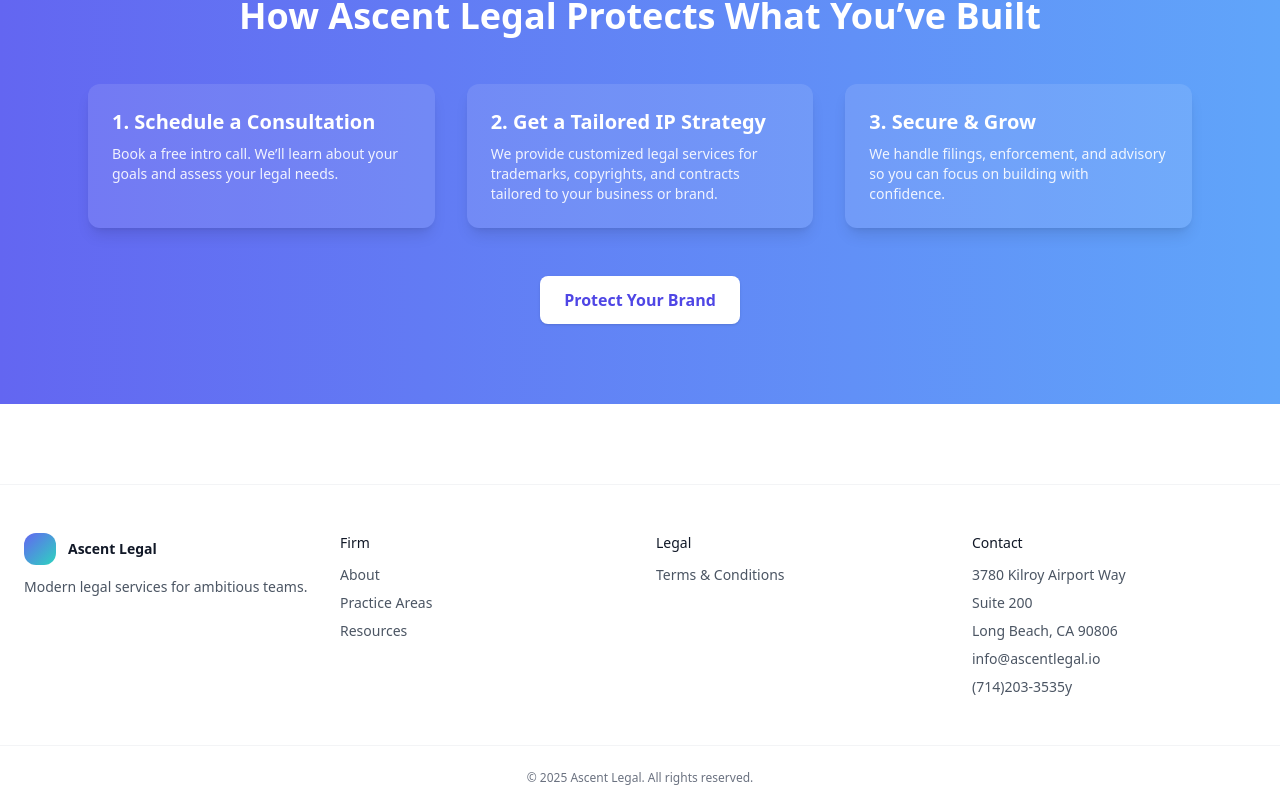
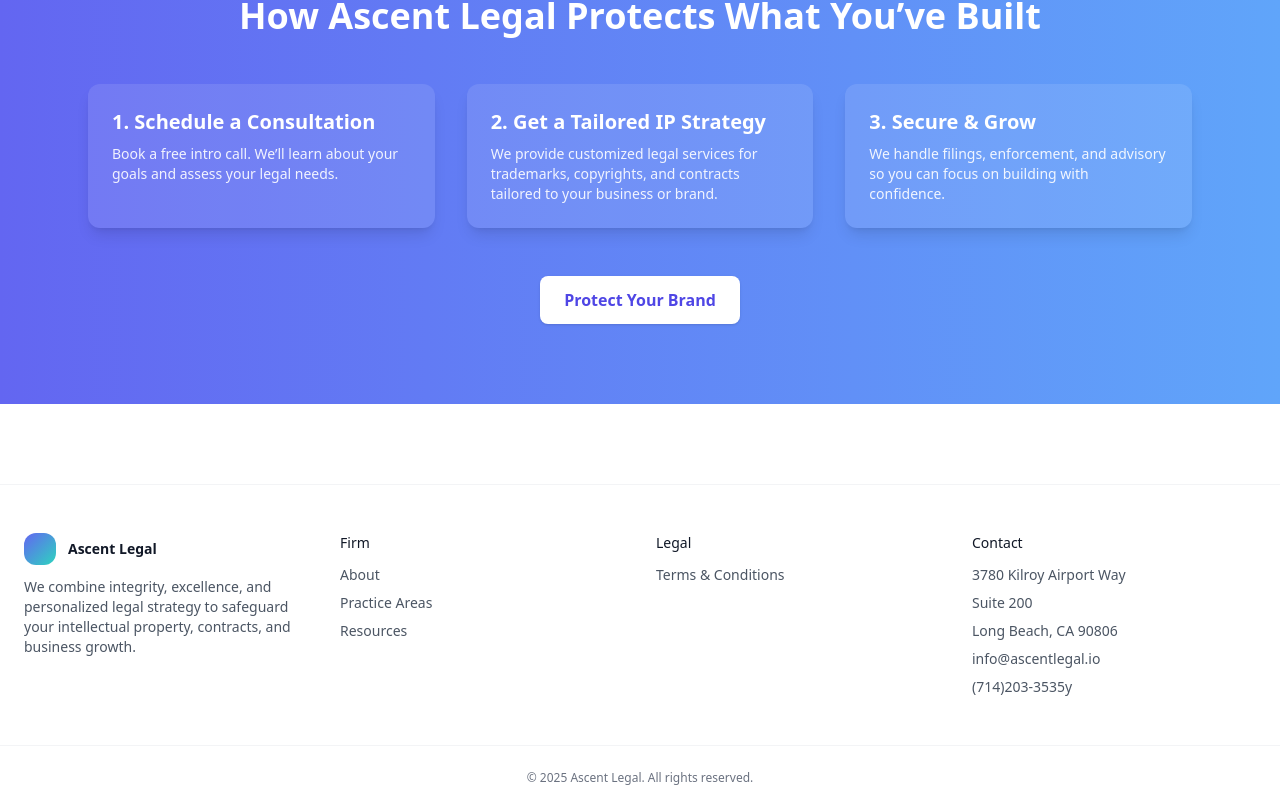
Before and after one commit to ajdreams17/Ascentlegal, a Next.js app: page / in a window 1280 px wide. Shown: the part 1350-2160 px from the top of the page. Built offline with nearby package versions, Linux system fonts and the light colour scheme.

Commit message:
Update page.jsx

```diff
--- a/app/page.jsx
+++ b/app/page.jsx
@@ -59,7 +59,7 @@ function Shell({ children, onNavigate, current }) {
               <div className="h-8 w-8 rounded-xl bg-gradient-to-br from-indigo-500 to-teal-400" />
               <span className="font-semibold">Ascent Legal</span>
             </div>
-            <p className="mt-3 text-gray-600">Modern legal services for ambitious teams.</p>
+            <p className="mt-3 text-gray-600">We combine integrity, excellence, and personalized legal strategy to safeguard your intellectual property, contracts, and business growth.</p>
           </div>
           <div>
             <h4 className="font-medium">Firm</h4>
```
